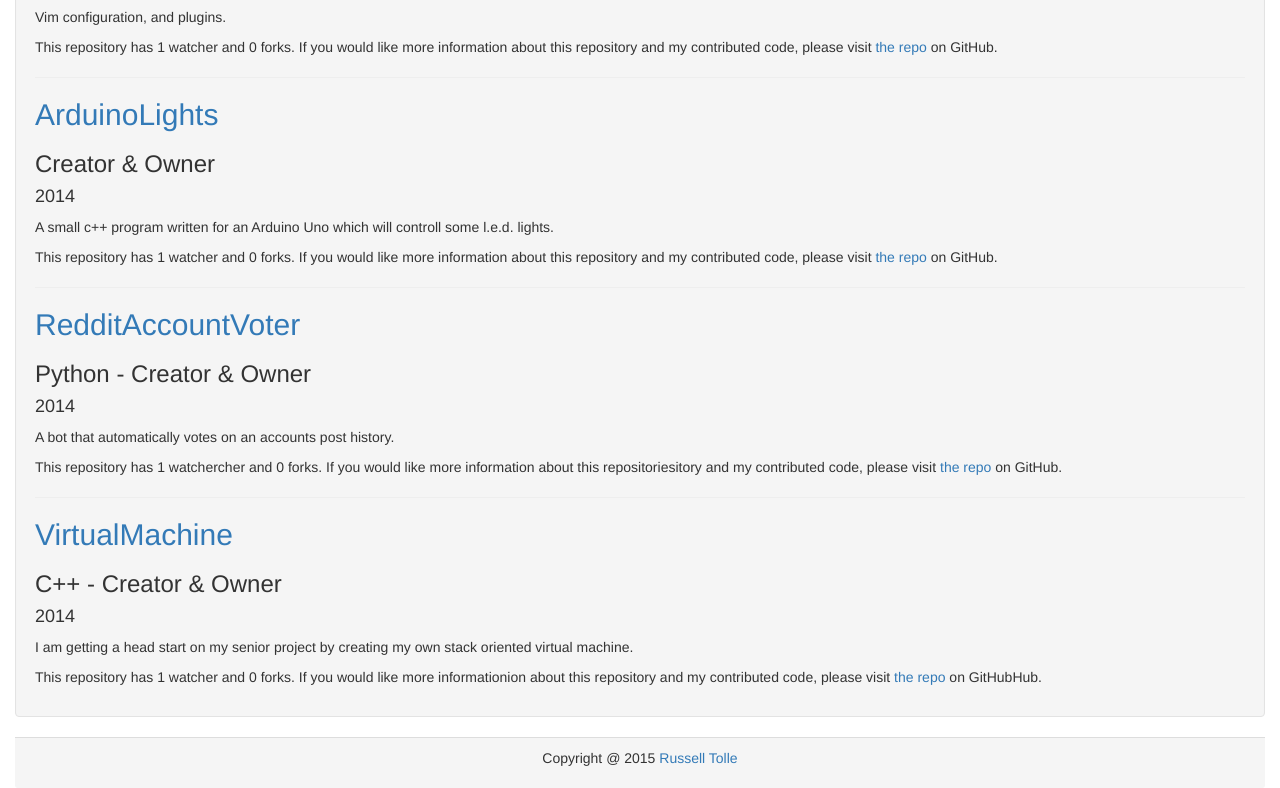
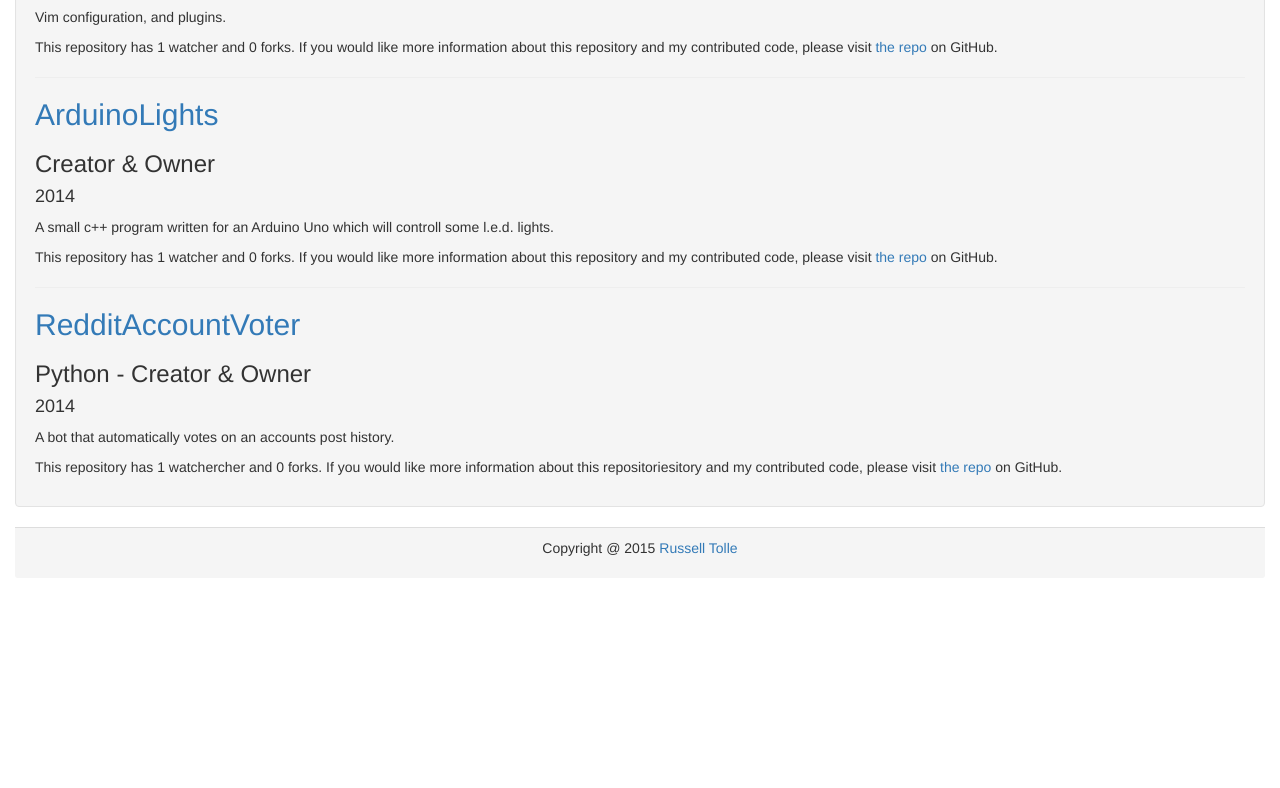
Before and after one commit to Mac21/mac21.github.io, a plain HTML site: page portfolio.html in a window 1280 px wide. Shown: the part 900-1688 px from the top of the page. After the commit the page ends 1478 px from the top, so only its background shows below. Drawn offline with Linux system fonts and the light colour scheme.

Commit message:
Remove: Forgot I removed my virtual machine project. Updated portfolio to reflect that.

```diff
--- a/portfolio.html
+++ b/portfolio.html
@@ -127,22 +127,6 @@
                             GitHub.
                         </p>
                     </div>
-                    <hr />
-                    <div class="">
-                        <h2>
-                            <a href="http://github.com/Mac211/VirtualMachine">VirtualMachine</a>
-                        </h2>
-                        <h3>C++ - Creator &amp; Owner</h3>
-                        <h4>2014</h4>
-                        <p>I am getting a head start on my senior project by creating my own stack oriented virtual machine.</p>
-                        <p>
-                            This repository has 1 watcher and 0 forks.
-                            If you would like more informationion about this repository and my
-                            contributed code, please visit
-                            <a href="https://github.com/Mac21/VirtualMachine">the repo</a> on
-                            GitHubHub.
-                        </p>
-                    </div>
                 </div>
             </div>
             <!-- FOOTER  -->
```
